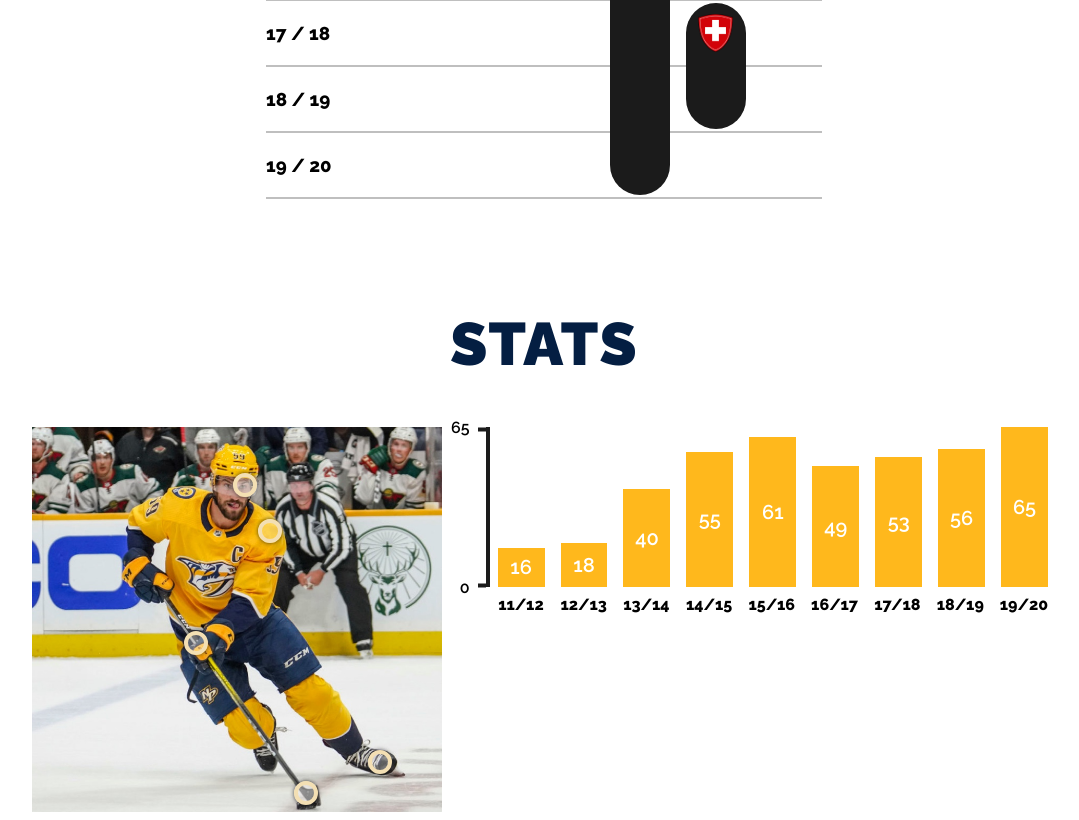
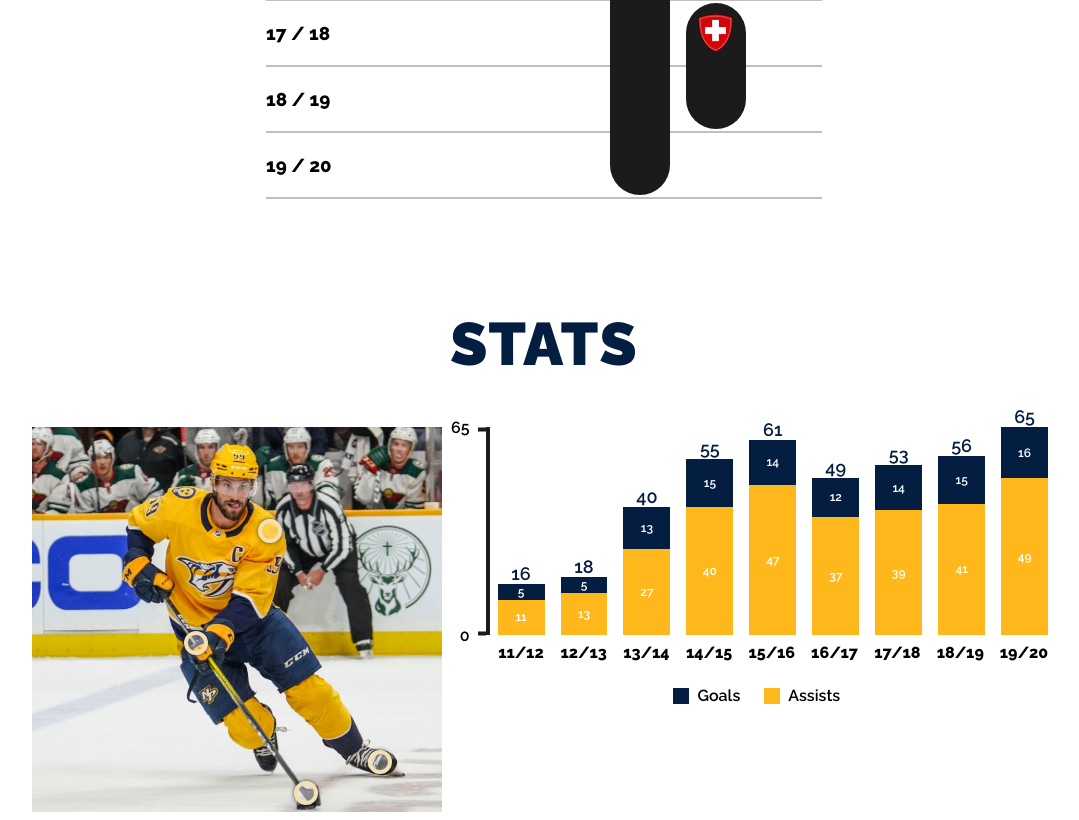
Before and after one commit to daenub/IAD2019.infographic, a React app: page / in a window 1280 px wide. Shown: the part 1119-1939 px from the top of the page, without its empty margins (96-1175 px from the left). Built offline with nearby package versions, Linux system fonts and the light colour scheme.

Commit message:
finish up with the basic stats

```diff
--- a/src/js/stats.js
+++ b/src/js/stats.js
@@ -1,4 +1,4 @@
-import React, {useMemo} from "react"
+import React, {useMemo, useState, useCallback} from "react"
 import ReactDOM from "react-dom"
 
 export const initStats = () => {
@@ -13,9 +13,23 @@ const min = array =>
 const map = (value, start1, stop1, start2, stop2) =>
   ((value - start1) / (stop1 - start1)) * (stop2 - start2) + start2
 
+const STAT_TYPES = {
+  pim: "pim",
+  p: "p",
+  s: "s",
+  toi: "toi",
+  passes: "passes",
+}
+
+const CHART_TYPES = {
+  bar: "bar",
+  barMulti: "barMulti",
+}
+
 const data = {
-  points: {
+  [STAT_TYPES.p]: {
     title: "Punkte",
+    chartType: CHART_TYPES.barMulti,
     bars: [
       {
         label: "11/12",
@@ -56,62 +70,212 @@ const data = {
     ],
     valueLabels: ["Goals", "Assists"],
   },
+  [STAT_TYPES.s]: {
+    title: "Schüsse",
+    chartType: CHART_TYPES.bar,
+    bars: [
+      {
+        label: "11/12",
+        value: 64,
+      },
+      {
+        label: "12/13",
+        value: 96,
+      },
+      {
+        label: "13/14",
+        value: 168,
+      },
+      {
+        label: "14/15",
+        value: 201,
+      },
+      {
+        label: "15/16",
+        value: 198,
+      },
+      {
+        label: "16/17",
+        value: 217,
+      },
+      {
+        label: "17/18",
+        value: 253,
+      },
+      {
+        label: "18/19",
+        value: 274,
+      },
+      {
+        label: "19/20",
+        value: 260,
+      },
+    ],
+  },
+  [STAT_TYPES.pim]: {
+    title: "Strafminuten",
+    chartType: CHART_TYPES.bar,
+    bars: [
+      {
+        label: "11/12",
+        value: 14,
+      },
+      {
+        label: "12/13",
+        value: 8,
+      },
+      {
+        label: "13/14",
+        value: 18,
+      },
+      {
+        label: "14/15",
+        value: 26,
+      },
+      {
+        label: "15/16",
+        value: 43,
+      },
+      {
+        label: "16/17",
+        value: 18,
+      },
+      {
+        label: "17/18",
+        value: 24,
+      },
+      {
+        label: "18/19",
+        value: 42,
+      },
+      {
+        label: "19/20",
+        value: 41,
+      },
+    ],
+  },
+  [STAT_TYPES.toi]: {
+    title: "Eiszeit",
+    chartType: CHART_TYPES.bar,
+    prettifyValue: v => {
+      let m = Math.floor(v / 60)
+      let s = v % 60
+
+      return `${m}:${s.toString().padStart(2, 0)}`
+    },
+    bars: [
+      {
+        label: "11/12",
+        value: 1103,
+      },
+      {
+        label: "12/13",
+        value: 1412,
+      },
+      {
+        label: "13/14",
+        value: 1585,
+      },
+      {
+        label: "14/15",
+        value: 1588,
+      },
+      {
+        label: "15/16",
+        value: 1592,
+      },
+      {
+        label: "16/17",
+        value: 1504,
+      },
+      {
+        label: "17/18",
+        value: 1468,
+      },
+      {
+        label: "18/19",
+        value: 1510,
+      },
+      {
+        label: "19/20",
+        value: 1547,
+      },
+    ],
+  },
 }
 
 const marker = [
   {
-    key: "shots",
-    label: "shots",
+    key: STAT_TYPES.s,
+    label: "Schüsse",
     x: 40,
     y: 56,
   },
   {
-    key: "toi",
-    label: "toi",
+    key: STAT_TYPES.toi,
+    label: "Eiszeit",
     x: 85,
     y: 87,
   },
   {
-    key: "points",
-    label: "points",
+    key: STAT_TYPES.p,
+    label: "Punkte",
     x: 67,
     y: 95,
   },
   {
-    key: "checks",
-    label: "checks",
+    key: STAT_TYPES.pim,
+    label: "Strafminuten",
     x: 58,
     y: 27,
   },
-  {
-    key: "passes",
-    label: "passes",
-    x: 52,
-    y: 15,
-  },
+  // {
+  //   key: STAT_TYPES.passes,
+  //   label: "passes",
+  //   x: 52,
+  //   y: 15,
+  // },
 ]
 
 const Stats = () => {
+  const [state, setState] = useState({
+    currentStat: STAT_TYPES.p,
+  })
+
+  const handleSelection = useCallback(
+    key => {
+      setState(state => ({...state, currentStat: key}))
+    },
+    [setState]
+  )
+
+  const Chart =
+    data[state.currentStat].chartType === CHART_TYPES.barMulti
+      ? MultiBarChart
+      : BarChart
+
   return (
     <div className="stats">
-      <Selector />
+      <Selector onSelect={handleSelection} />
       <div className="stats__chart-wrapper">
-        <BarChart data={data.points} />
+        <Chart data={data[state.currentStat]} />
       </div>
     </div>
   )
 }
 
-const Selector = () => {
+const Selector = ({onSelect}) => {
   return (
     <div className="stats__selector">
       <img src={require("../images/selection-sq.jpg")} alt="Roman Josi" />
       {marker.map(m => (
         <button
+          key={m.key}
           className="stats__marker"
           style={{top: `${m.y}%`, left: `${m.x}%`}}
+          onClick={() => onSelect(m.key)}
         >
-          <span className="visually-hidden">{m.label}</span>
+          <span className="stats__marker-label">{m.label}</span>
         </button>
       ))}
     </div>
@@ -119,28 +283,31 @@ const Selector = () => {
 }
 
 const BarChart = ({data}) => {
-  const {title, bars, valueLabels} = data
+  const {title, bars, prettifyValue} = data
 
   const maxValue = useMemo(() => {
-    return max(bars.map(bar => sum(bar.values)))
+    return max(bars.map(bar => bar.value))
   }, [bars])
 
   return (
     <div className="bar-chart">
       <div className="bar-chart__y-axis">
-        <div className="bar-chart__y-axis-max">{maxValue}</div>
+        <div className="bar-chart__y-axis-max">
+          {prettifyValue ? prettifyValue(maxValue) : maxValue}
+        </div>
         <div className="bar-chart__y-axis-min">0</div>
       </div>
       <ul className="bar-chart__bars">
         {bars.map(bar => {
-          const value = sum(bar.values)
           return (
             <li className="bar-chart__bar" key={bar.label}>
               <div
                 className="bar-chart__bar-indicator"
-                style={{height: `${map(value, 0, maxValue, 0, 100)}%`}}
+                style={{height: `${map(bar.value, 0, maxValue, 0, 100)}%`}}
               >
-                <span className="bar-chart__value">{sum(bar.values)}</span>
+                <span className="bar-chart__value">
+                  {prettifyValue ? prettifyValue(bar.value) : bar.value}
+                </span>
               </div>
             </li>
           )
@@ -156,3 +323,58 @@ const BarChart = ({data}) => {
     </div>
   )
 }
+
+const MultiBarChart = ({data}) => {
+  const {bars, valueLabels} = data
+
+  const maxValue = useMemo(() => {
+    return max(bars.map(bar => sum(bar.values)))
+  }, [bars])
+
+  return (
+    <div className="bar-chart bar-chart--multi">
+      <div className="bar-chart__y-axis">
+        <div className="bar-chart__y-axis-max">{maxValue}</div>
+        <div className="bar-chart__y-axis-min">0</div>
+      </div>
+      <ul className="bar-chart__bars">
+        {bars.map(bar => {
+          const sumValue = sum(bar.values)
+          return (
+            <li className="bar-chart__bar" key={bar.label}>
+              <div
+                className="bar-chart__bar-indicator"
+                style={{height: `${map(sumValue, 0, maxValue, 0, 100)}%`}}
+              >
+                <span className="bar-chart__value">{sum(bar.values)}</span>
+                {bar.values.map(v => (
+                  <div
+                    key={v}
+                    className="bar-chart__value-part"
+                    style={{height: `${map(v, 0, sumValue, 0, 100)}%`}}
+                  >
+                    {v}
+                  </div>
+                ))}
+              </div>
+            </li>
+          )
+        })}
+      </ul>
+      <div className="bar-chart__labels">
+        {bars.map(bar => (
+          <span key={bar.label} className="bar-chart__label">
+            {bar.label}
+          </span>
+        ))}
+      </div>
+      <ul className="bar-chart__legend">
+        {valueLabels.map(label => (
+          <li key={label} className="bar-chart__legend-item">
+            {label}
+          </li>
+        ))}
+      </ul>
+    </div>
+  )
+}
--- a/src/scss/_stats.scss
+++ b/src/scss/_stats.scss
@@ -1,3 +1,5 @@
+$chart-height: 13rem;
+
 .stats {
   display: flex;
   align-items: flex-start;
@@ -10,6 +12,7 @@
 }
 
 .stats__marker {
+  font: inherit;
   cursor: pointer;
   display: block;
   padding: 0;
@@ -25,11 +28,25 @@
   margin-left: -0.75rem;
 
   border-radius: 50%;
+}
 
-  transition: ease-in-out transform 0.15s;
+.stats__marker-label {
+  font: inherit;
+  background-color: $white;
+  margin-left: 1.5rem;
+  line-height: 1;
+  padding: 0.25rem;
+  box-shadow: 0 0 4px 0 transparentize($black, 0.2);
 
-  &:hover {
-    transform: scale(1.25);
+  opacity: 0;
+  visibility: hidden;
+
+  transition: ease-in-out 0.15s;
+  transition-property: visibility opacity;
+
+  .stats__marker:hover & {
+    opacity: 1;
+    visibility: visible;
   }
 }
 
@@ -43,7 +60,8 @@
   grid-template-columns: 3rem 1fr;
   grid-template-areas:
     "axis chart"
-    ". labels";
+    ". labels"
+    "legend legend";
 }
 
 .bar-chart__bars {
@@ -55,7 +73,7 @@
   list-style: none;
   display: flex;
 
-  height: 10rem;
+  height: $chart-height;
 }
 
 .bar-chart__bar {
@@ -74,13 +92,40 @@
   background-color: $gold;
   height: 1%;
   transform-origin: bottom center;
+  transition: 0.35s ease-in-out;
+
+  .bar-chart--multi & {
+    display: block;
+    position: relative;
+  }
 }
 
 .bar-chart__value {
   position: relative;
   z-index: 10;
   color: $white;
-  font-size: 1.25rem;
+  font-size: 1.125rem;
+
+  .bar-chart--multi & {
+    position: absolute;
+    left: 50%;
+    bottom: 100%;
+    transform: translateX(-50%);
+    color: $navy-blue;
+  }
+}
+
+.bar-chart__value-part {
+  display: flex;
+  justify-content: center;
+  align-items: center;
+
+  color: $white;
+  font-size: 0.75rem;
+
+  &:nth-child(2) {
+    background-color: $navy-blue;
+  }
 }
 
 .bar-chart__labels {
@@ -96,13 +141,52 @@
   font-weight: $font-weight-extra-bold;
 }
 
+.bar-chart__legend {
+  grid-area: legend;
+
+  list-style: none;
+  display: flex;
+  justify-content: center;
+}
+
+.bar-chart__legend-item {
+  position: relative;
+  padding-left: 1.5em;
+  margin-right: 1.5rem;
+
+  &:nth-child(1) {
+    &::before {
+      background-color: $navy-blue;
+    }
+  }
+
+  &:nth-child(2) {
+    &::before {
+      background-color: $gold;
+    }
+  }
+
+  &::before {
+    content: "";
+    position: absolute;
+    left: 0;
+    top: 50%;
+    display: block;
+
+    height: 1em;
+    width: 1em;
+    background-color: $gold;
+
+    transform: translateY(-50%);
+  }
+}
 /* Y Axis */
 
 $axis-width: 4px;
 
 .bar-chart__y-axis {
   grid-area: axis;
-  height: 10rem;
+  height: $chart-height;
   border-right: $axis-width solid $black;
 
   display: flex;
```
